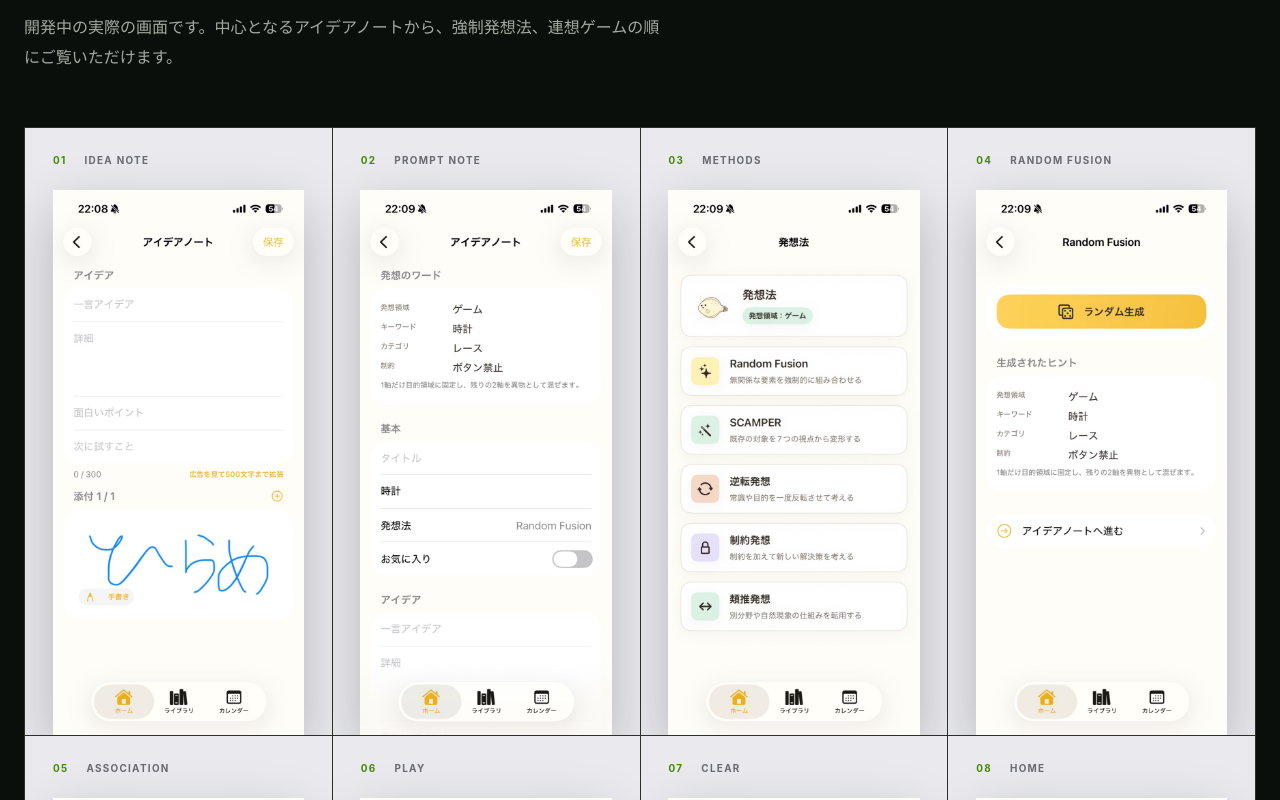
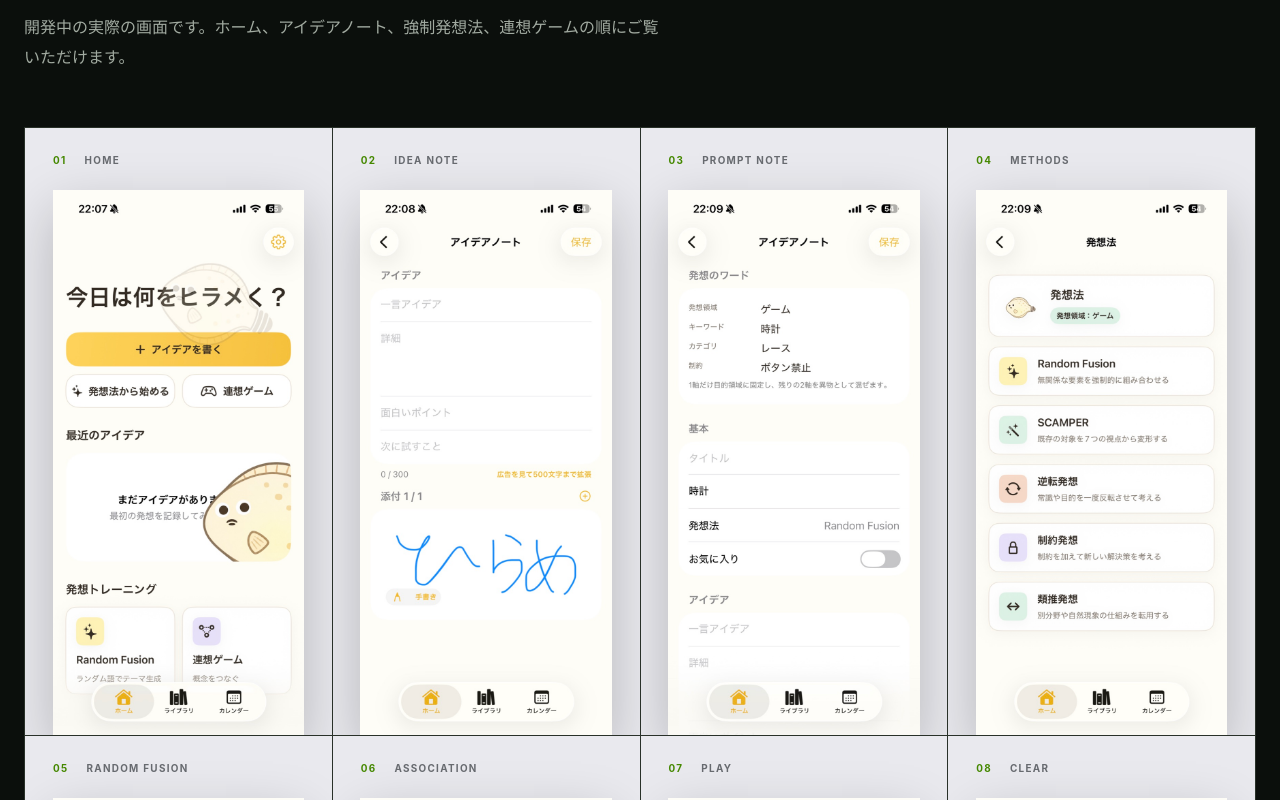
Before and after one commit to kzk3992/MyWebSite, a Next.js app: page /apps/hirame in a window 1280 px wide. Shown: the part 2340-3140 px from the top of the page. Built offline with nearby package versions, Linux system fonts and the light colour scheme.

Commit message:
Show Hirame home screenshot first

```diff
--- a/src/app/apps/hirame/page.tsx
+++ b/src/app/apps/hirame/page.tsx
@@ -37,6 +37,7 @@ const features = [
 ];
 
 const screenshots = [
+  { src: "/brand/hirame/screens/home.jpg", label: "HOME", alt: "Hirameのホーム画面" },
   { src: "/brand/hirame/screens/note.jpg", label: "IDEA NOTE", alt: "手書き添付を含むアイデアノート画面" },
   { src: "/brand/hirame/screens/random-note.jpg", label: "PROMPT NOTE", alt: "発想ワードから作るアイデアノート画面" },
   { src: "/brand/hirame/screens/methods.jpg", label: "METHODS", alt: "発想法の選択画面" },
@@ -44,7 +45,6 @@ const screenshots = [
   { src: "/brand/hirame/screens/association.jpg", label: "ASSOCIATION", alt: "連想ゲームの難易度選択画面" },
   { src: "/brand/hirame/screens/association-game.jpg", label: "PLAY", alt: "連想ゲームのプレイ画面" },
   { src: "/brand/hirame/screens/association-clear.jpg", label: "CLEAR", alt: "連想ゲームのクリア画面" },
-  { src: "/brand/hirame/screens/home.jpg", label: "HOME", alt: "Hirameのホーム画面" },
 ] as const;
 
 export default function HiramePage() {
@@ -93,7 +93,7 @@ export default function HiramePage() {
         tone="muted"
         eyebrow="Preview"
         title="Screenshots"
-        intro="開発中の実際の画面です。中心となるアイデアノートから、強制発想法、連想ゲームの順にご覧いただけます。"
+        intro="開発中の実際の画面です。ホーム、アイデアノート、強制発想法、連想ゲームの順にご覧いただけます。"
       >
         <div className={styles.screenshotGallery} aria-label="Hirame アプリ画面">
           {screenshots.map((screenshot, index) => (
```
